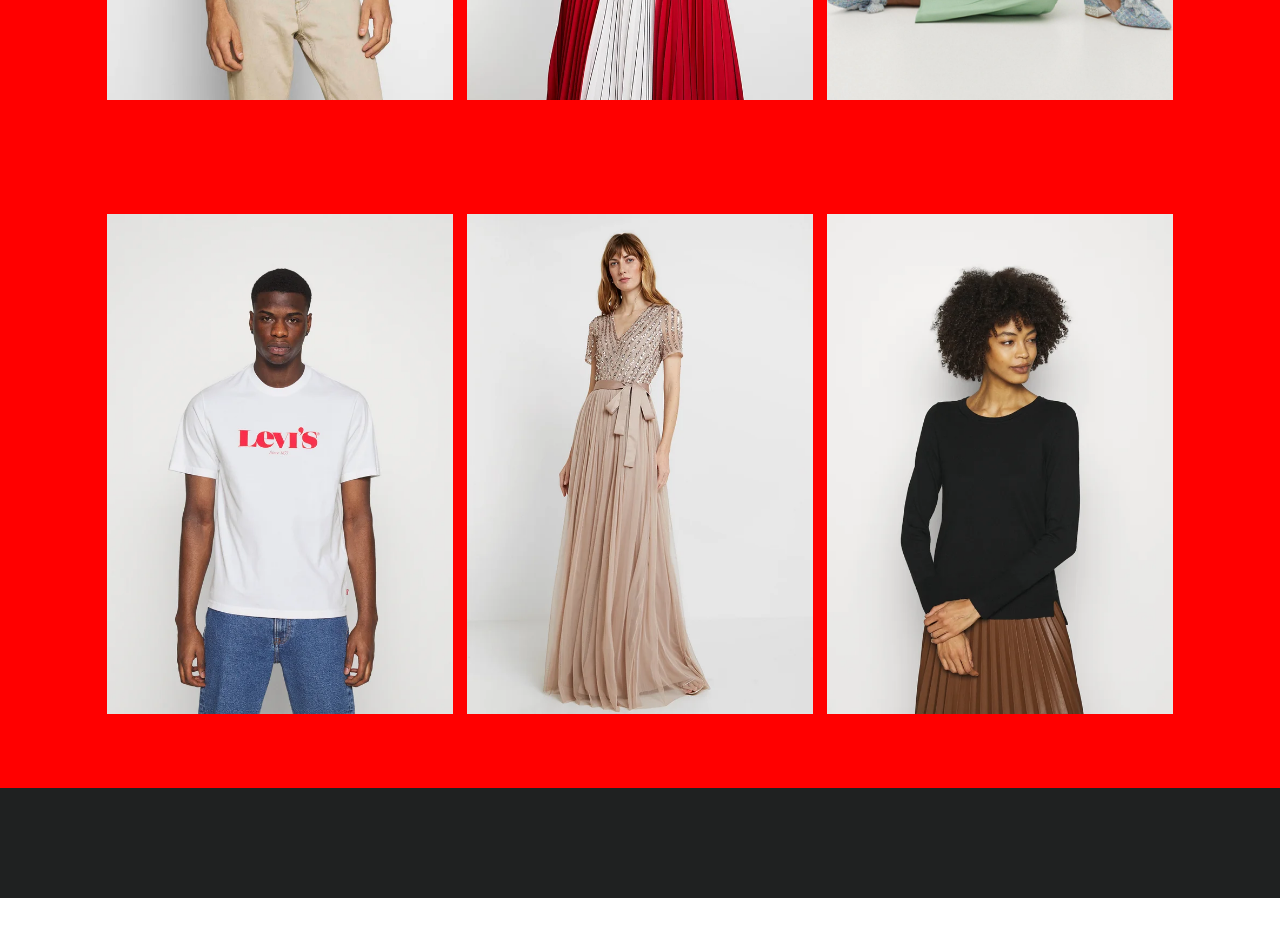
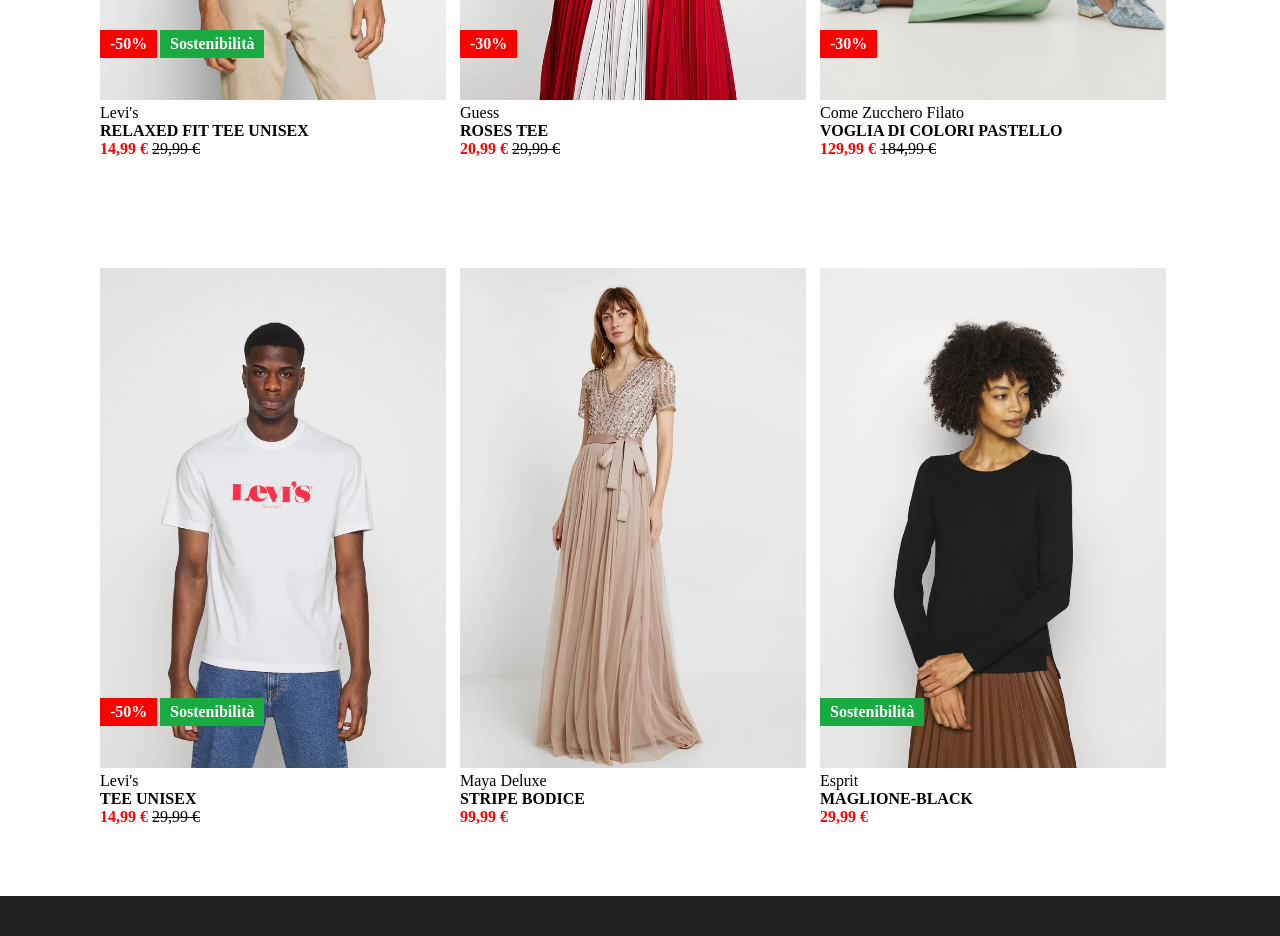
Before and after one commit to StefanoAntonelli93/html-css-boolando, a plain HTML site: page index.html in a window 1280 px wide. Shown: the part 540-1476 px from the top of the page. Before the commit the page ends 1438 px from the top, so only its background shows below. Drawn offline with Linux system fonts and the light colour scheme.

Commit message:
[UPD] add discount label

```diff
--- a/css/style.css
+++ b/css/style.css
@@ -5,7 +5,7 @@
 }
 
 body{
-    font-size: Arial, sans-serif;
+    font-size: Arial , sans-serif;
 }
 
 header {
@@ -14,6 +14,7 @@ header {
     left: 0;
     right: 0;
     padding: 35px 15px;
+    z-index: 1;
 }
 
 footer {
@@ -22,6 +23,9 @@ footer {
     right: 0;
     padding: 55px 15px;
 }
+
+
+/* LAYOUT */
 
 .container {
     max-width: 1200px;
@@ -34,16 +38,21 @@ footer {
     justify-content: center;
 }
 
-.col-100 {
+.col-33 {
     width: calc(100%/3 - 40px);
     /* background-color: violet;
     height: 500px; */
     margin: 90px 0 20px;
     /* border: 1px solid black; */
+    position: relative;
 
 }
 
 /* UTILITY */
+
+.bg-green {
+    background-color: rgb(25, 170, 66);
+}
 
 .bg-red {
     background-color: red;
@@ -64,3 +73,44 @@ footer {
 .text-center {
     text-align: center;
 }
+
+.inline-block {
+    display: inline-block;
+}
+
+/* STYLE BOOLANDO */
+
+.color-red {
+    color: red;
+    font-weight: 700;
+}
+
+.line-through {
+    text-decoration: line-through;
+}
+
+.discount-label {
+    position: absolute;
+    bottom: 100px;
+    color: white;
+    font-weight: 700;
+    padding: 5px 10px;
+}
+
+.eco {
+    position: absolute;
+    bottom: 100px;
+    left: 60px;
+    color: white;
+    font-weight: 700;
+    padding: 5px 10px;
+}
+
+.eco-left0 {
+    position: absolute;
+    bottom: 100px;
+    left: 0;
+    color: white;
+    font-weight: 700;
+    padding: 5px 10px;
+}
--- a/index.html
+++ b/index.html
@@ -11,26 +11,77 @@
     </header>
     <!-- INIZIO MAIN -->
     <main>
-        <div class="bg-red py">
+        <div class="py">
             <div class="container">
                 <div class="row">
-                    <div class="col-100 text-center">
+                    <!-- ITEM 1 -->
+                    <div class="col-33">
                         <img src="img/1.webp" class="img-prodotto" alt="prodotto1">
+                        <div class="brand">Levi's</div>
+                        <h4 class="name-product">RELAXED FIT TEE UNISEX</h4>
+                        <div class="discount-prize inline-block color-red">14,99 &euro;</div>
+                        <div class="prize inline-block line-through">29,99 &euro;</div>
+                        <div class="discount-label bg-red">
+                            -50%
+                        </div>
+                        <div class="eco bg-green">
+                            Sostenibilit&agrave;
+                        </div>
                     </div>
-                    <div class="col-100 text-center">
+                    <!-- ITEM 2 -->
+                    <div class="col-33">
                         <img src="img/2.webp" class="img-prodotto" alt="prodotto2">
+                        <div class="brand">Guess</div>
+                        <h4 class="name-product">ROSES TEE</h4>
+                        <div class="discount-prize inline-block color-red">20,99 &euro;</div>
+                        <div class="prize inline-block line-through">29,99 &euro;</div>
+                        <div class="discount-label bg-red">
+                            -30%
+                        </div>
                     </div>
-                    <div class="col-100 text-center">
+                    <!-- ITEM 3 -->
+                    <div class="col-33">
                         <img src="img/3.webp" class="img-prodotto" alt="prodotto3">
+                        <div class="brand">Come Zucchero Filato</div>
+                        <h4 class="name-product">VOGLIA DI COLORI PASTELLO</h4>
+                        <div class="discount-prize inline-block color-red">129,99 &euro;</div>
+                        <div class="prize inline-block line-through">184,99 &euro;</div>
+                        <div class="discount-label bg-red">
+                            -30%
+                        </div>
                     </div>
-                    <div class="col-100 text-center">
+                    <!-- ITEM 4 -->
+                    <div class="col-33">
                         <img src="img/4.webp" class="img-prodotto" alt="prodotto4">
+                        <div class="brand">Levi's</div>
+                        <h4 class="name-product">TEE UNISEX</h4>
+                        <div class="discount-prize inline-block color-red">14,99 &euro;</div>
+                        <div class="prize inline-block line-through">29,99 &euro;</div>
+                        <div class="discount-label bg-red">
+                            -50%
+                        </div>
+                        <div class="eco bg-green">
+                            Sostenibilit&agrave;
+                        </div>
                     </div>
-                    <div class="col-100 text-center">
+                    <!-- ITEM 5 -->
+                    <div class="col-33">
                         <img src="img/5.webp" class="img-prodotto" alt="prodotto5">
+                        <div class="brand">Maya Deluxe</div>
+                        <h4 class="name-product">STRIPE BODICE</h4>
+                        <div class="discount-prize inline-block color-red">99,99 &euro;</div>
+
                     </div>
-                    <div class="col-100 text-center">
+                    <!-- ITEM 6 -->
+                    <div class="col-33">
                         <img src="img/6.webp" class="img-prodotto" alt="prodotto6">
+                        <div class="brand">Esprit</div>
+                        <h4 class="name-product">MAGLIONE-BLACK</h4>
+                        <div class="discount-prize inline-block color-red">29,99 &euro;</div>
+                        <div class="eco-left0 bg-green">
+                            Sostenibilit&agrave;
+                        </div>
+
                     </div>
                 </div>
 
```
